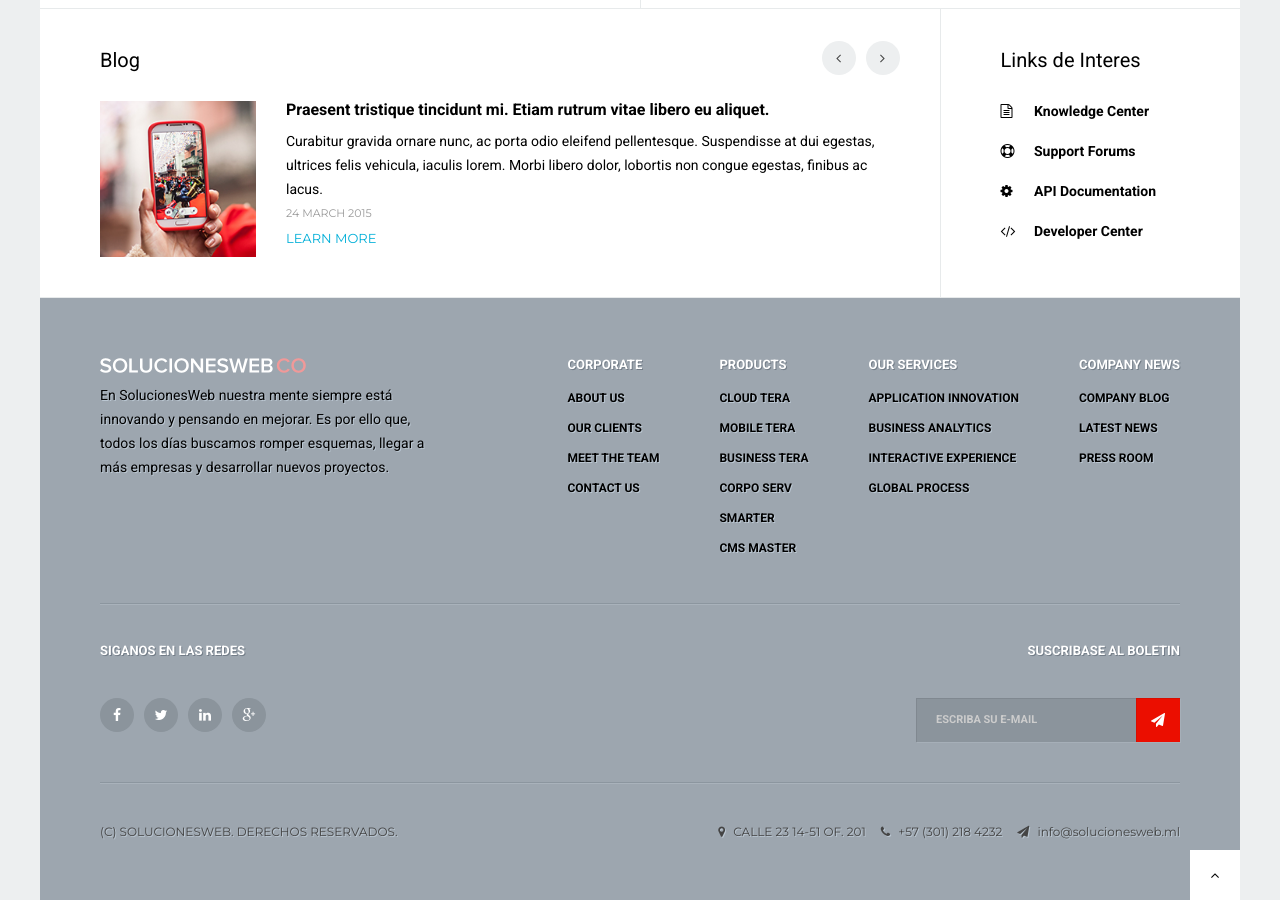
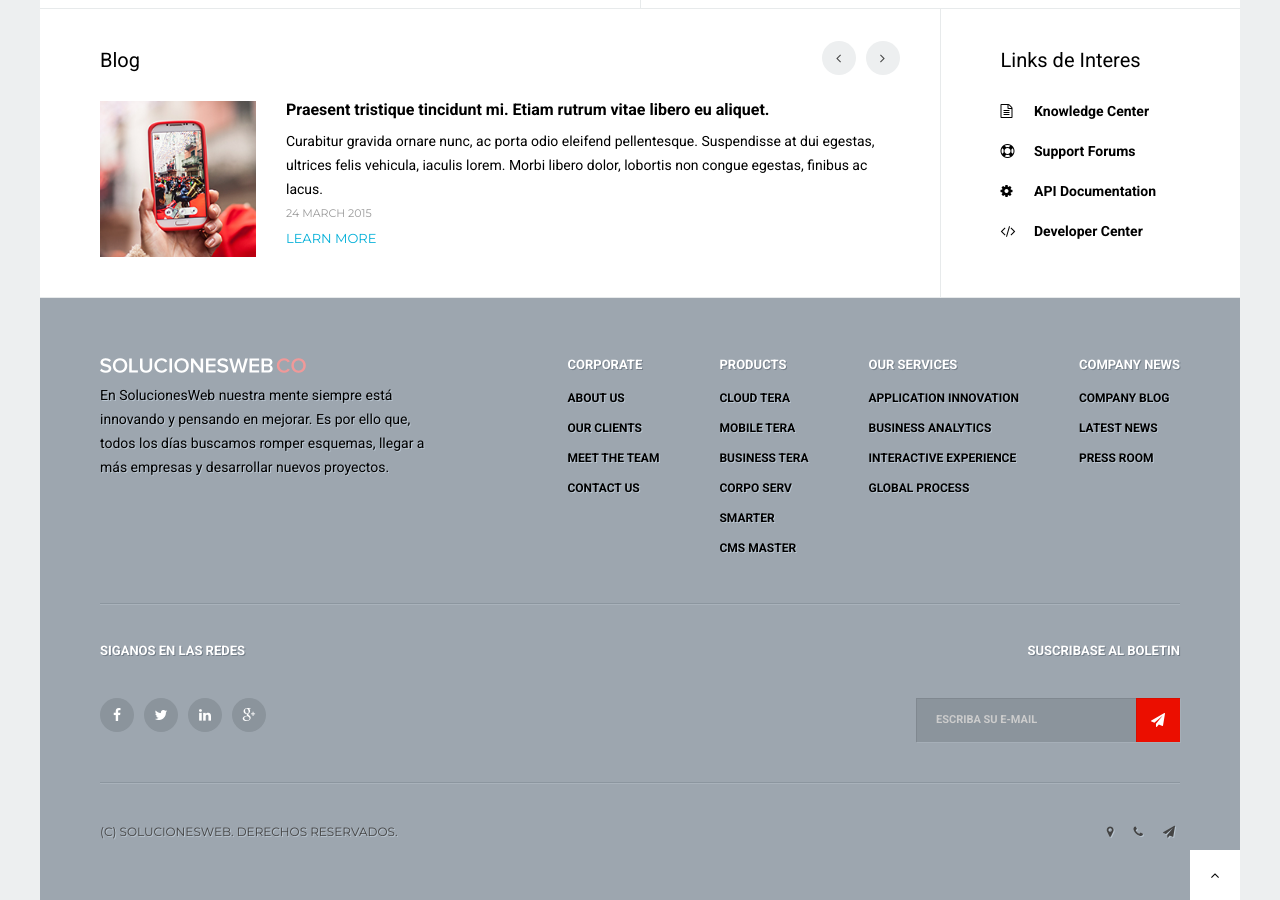
Before and after one commit to SolucionesWebCO/SolucionesWeb, a Jekyll site: the page built from index.html, in a window 1280 px wide and 900 px high, scrolled down 2059 px. Built offline with Jekyll 4.4.1, drawn with Linux system fonts in a browser that asks for light colours.

Commit message:
yaml on several tags

```diff
--- a/_includes/footer.html
+++ b/_includes/footer.html
@@ -72,9 +72,9 @@
                 <div class="fb-copyright">(C) SOLUCIONESWEB. DERECHOS RESERVADOS.</div>
                 <div class="fb-contact">
                     <ul class="clearfix">
-                        <li><i class="fa fa-map-marker"></i> CALLE 23 14-51 OF. 201</li>
-                        <li><i class="fa fa-phone"></i> +57 (301) 218 4232</li>
-                        <li><i class="fa fa-paper-plane"></i> <a href="mailto:info@solucionesweb.ml">info@solucionesweb.ml</a></li>
+                        <li><i class="fa fa-map-marker"></i> {{ page.address }}</li>
+                        <li><i class="fa fa-phone"></i> {{ page.phone }}</li>
+                        <li><i class="fa fa-paper-plane"></i> <a href="mailto:{{ page.email }}">{{ page.email }}</a></li>
                     </ul>
                 </div>
             </div>
--- a/_includes/header.html
+++ b/_includes/header.html
@@ -55,7 +55,7 @@
             <!-- Header Top -->
             <div class="header-top">
                 <ul class="clearfix">
-                    <li class="ht-phone">+57 (301) 218-4232</li>
+                    <li class="ht-phone">{{ page.phone }}</li>
                     <li class="ht-lang">
                         <div class="lang-select">
                             <ul>
```
